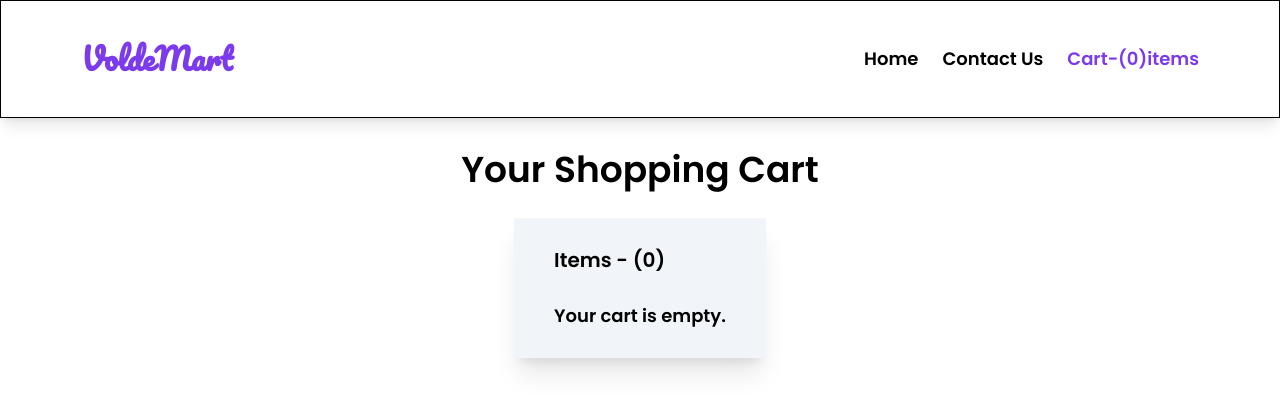
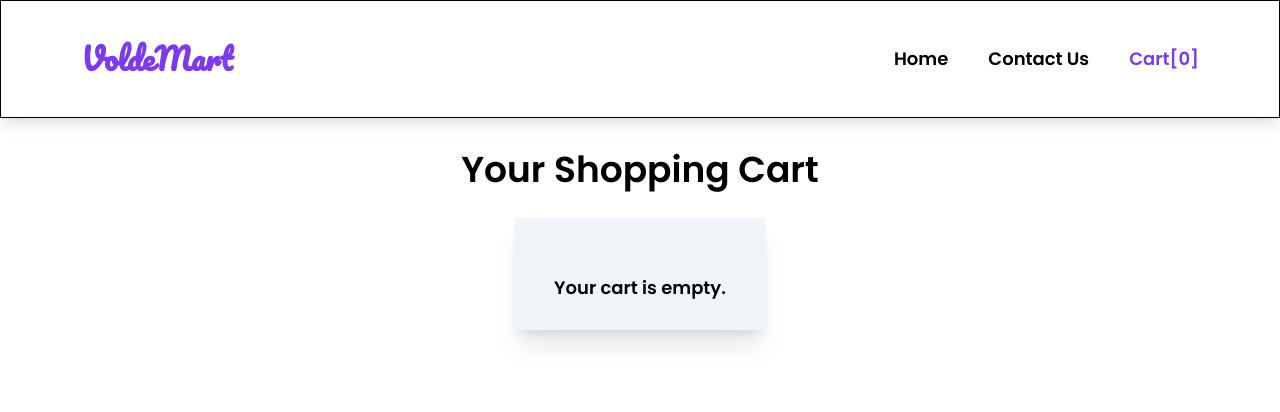
Before and after one commit to ShubhamKgithub1/VoldeMart-E-commerce, a React (Vite) app: page /cart in a window 1280 px wide. Shown: the top 412 px of the page. Built offline with nearby package versions, Linux system fonts and the light colour scheme; a web font is replaced by a local one.

Commit message:
ninth commit

```diff
--- a/src/components/Body.js
+++ b/src/components/Body.js
@@ -54,7 +54,7 @@ const Body = () => {
                 <option value="electronics">Electronics</option>
               </select>
               <button
-                className="px-5 py-1 mx-4 rounded-md bg-gray-600 text-white hover:shadow-xl transition-all transform hover:scale-95"
+                className="px-5 py-1 mx-4 rounded-md bg-gray-600 border-[1.4px] border-black hover:bg-black text-white hover:shadow-xl transition-all transform hover:scale-[0.96]"
                 onClick={filter}
               >
                 Filter
@@ -70,7 +70,7 @@ const Body = () => {
                 }}
               />
               <button
-                className="search-btn border border-solid rounded-md px-3 mx-3 lg:px-5 lg:mx-4 bg-gray-600 text-white py-1 hover:shadow-xl transition-all transform hover:scale-95"
+                className="search-btn border border-solid hover:bg-black border-black rounded-md px-3 mx-3 lg:px-5 lg:mx-4 bg-gray-600 text-white py-1 hover:shadow-xl transition-all transform hover:scale-[0.97]"
                 onClick={() => {
                   const filtered = data.filter((item) =>
                     item.title.toLowerCase().includes(SearchText.toLowerCase())
--- a/src/components/Cards.js
+++ b/src/components/Cards.js
@@ -1,6 +1,6 @@
 const Cards = ({ data }) => {
   return (
-    <div className="border w-[295px] p-4 my-3 flex flex-col gap-5 shadow-2xl rounded-lg  transition-all transform hover:scale-[1.04] duration-[0.3s] min-h-[550px] bg-[#a5f3fc]">
+    <div className="border-2 w-[295px] p-4 my-3 flex flex-col gap-5 shadow-2xl rounded-lg  transition-all transform hover:scale-[1.03] duration-[0.3s] min-h-[550px] bg-[#a5f3fc] border-[#70e1ee] hover:bg-[#70e1ee]">
       <div>
         <img className="h-80 min-w-[260px] rounded-lg" src={data?.image} />
       </div>
--- a/src/components/Cart.js
+++ b/src/components/Cart.js
@@ -1,22 +1,33 @@
 import { useSelector } from "react-redux";
 import { Link } from "react-router-dom";
+import { useDispatch } from "react-redux";
+import { clearCart, removeItem } from "../utils/cartSlice";
 
 const Cart = () => {
   const cartItems = useSelector((store) => store.cart.items);
+  const dispatch=useDispatch();
+  const handleAddItem=()=>{
+    dispatch(clearCart());
+  };
 
   return (
     <div className="flex flex-col items-center">
       <div className="font-poppins font-semibold text-4xl mt-8">Your Shopping Cart</div>
-      <div className="flex flex-col items-center p-7 bg-slate-100 px-10 mt-7 shadow-xl">
-        <h1 className="font-semibold text-xl self-start justify-center">Items - ({cartItems.length})</h1>
-        {cartItems && cartItems.length > 0 ? (
-          cartItems.map((item, index) => (<Link to={"/item/" + item?.id}>
-            <div key={index} className="border w-[70vw] my-4 p-7 flex flex-row-reverse items-center justify-between shadow-xl hover:shadow-2xl rounded-lg  transition-all transform hover:scale-[1.02] duration-200 max-h-[450px] bg-[#a5f3fc]">
+      <div className="flex flex-col items-center p-7 gap-10 bg-slate-100 px-10 mt-7 shadow-xl">
+        {cartItems && cartItems.length > 0 ? (<div>
+          <div className="flex justify-between items-center pb-4">
+          <h1 className="font-semibold text-xl self-start justify-center">Items - ({cartItems.length})</h1>
+          <button className=" text-white text-lg py-2 px-4 rounded-xl shadow-xl transition-all transform hover:scale-[0.97] bg-[#8c58e6] border-2 border-[#7c3aed] hover:bg-[#7c3aed]"
+          onClick={handleAddItem}>Clear Cart</button>
+          </div>
+          {cartItems.map((item, index) => (<Link to={"/item/" + item?.id}>
+
+            <div key={index} className="border-2 w-[70vw] p-7 my-7 flex flex-row-reverse items-center justify-between shadow-2xl rounded-lg  transition-all transform hover:scale-[1.01] duration-200 max-h-[450px] bg-[#a5f3fc] border-[#64c7d8] hover:bg-[#72c6d4]">
 
               <div className="">
                 <img className="h-[90px] w-[120px] rounded-xl p-1" src={item.image}/>
               </div>
-              <div className="">
+              <div className="font-semibold text-black">
                 <div className="">
                   <h1 className="">Item: {item.title}</h1>
                   <h2 className="">Price: ₹{item.price * 83}</h2>
@@ -26,7 +37,7 @@ const Cart = () => {
 
             </div>
             </Link>
-          ))
+          ))}</div>
         ) : (
           <p className="font-semibold text-lg mt-7">Your cart is empty.</p>
         )}
--- a/src/components/Header.js
+++ b/src/components/Header.js
@@ -8,10 +8,10 @@ const Header = () => {
         <h1 className="text-[#7c3aed] font-pacifico text-3xl cursor-pointer">VoldeMart</h1>
       </div>
       <div>
-        <ul className="flex gap-6">
+        <ul className="flex gap-10">
         <li className="cursor-pointer transition-all transform hover:scale-110"><Link to="/">Home</Link></li>
         <li className="cursor-pointer transition-all transform hover:scale-110"><Link to="/contact">Contact Us</Link></li>
-          <li className="cursor-pointer text-[#7c3aed] transition-all transform hover:scale-110"><Link to={"/cart"}>Cart-({cart.length})items</Link></li>
+          <li className="cursor-pointer text-[#7c3aed] transition-all transform hover:scale-110"><Link to={"/cart"}>Cart[{cart.length}]</Link></li>
         </ul>
       </div>
     </div>
```
